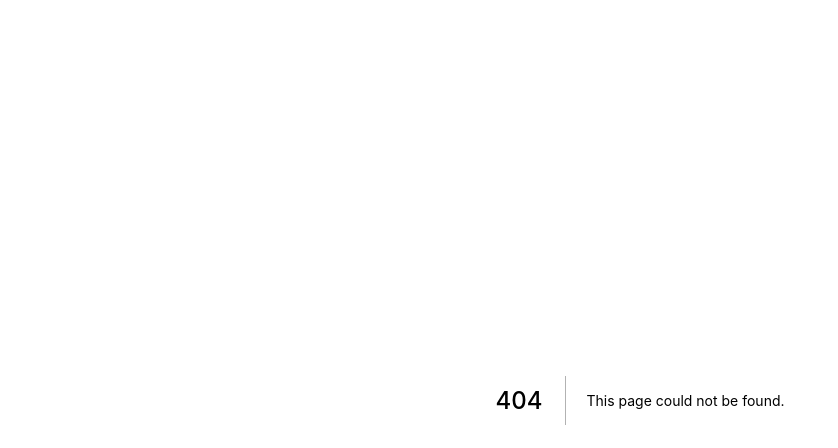
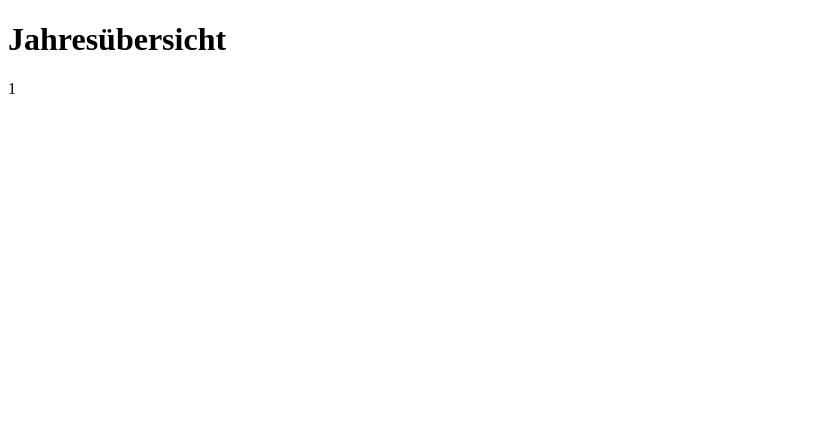
Before and after one commit to luckygdesign/bibel-jcbs, a Next.js app: page /1 in a window 1280 px wide. Before the commit this address had no page. Shown: the top 448 px of the page, without its empty margins (0-838 px from the left). Built offline with nearby package versions, Linux system fonts and the light colour scheme.

Commit message:
add page structure

```diff
--- /dev/null
+++ b/pages/[year]/index.tsx
@@ -0,0 +1,15 @@
+import {useRouter} from "next/router"
+const YearPage = () => {
+
+const router = useRouter()
+const {year} = router.query
+	return (
+		<div>
+<h1>Jahresübersicht</h1>
+<p>{year}</p>
+</div>
+
+	)
+}
+
+export default YearPage;
```
Also changed, not shown: pages/[year]/[week].tsx (added, +15 -0 lines).
